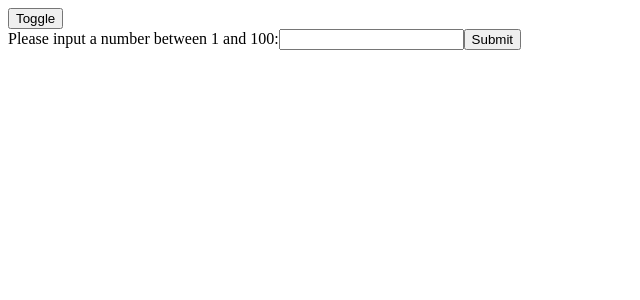
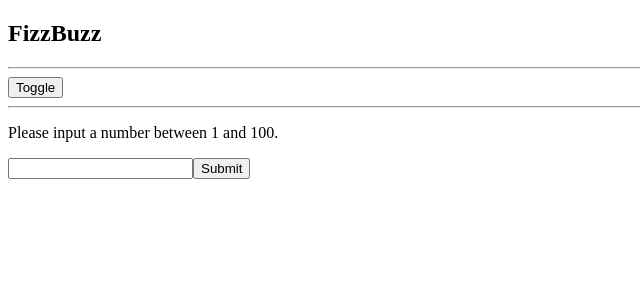
Before and after one commit to Brandonprs/Hangboard, a React app: page / in a window 1280 px wide. Shown: the top 300 px of the page, without its empty margins (0-640 px from the left). Built offline with nearby package versions, Linux system fonts and the light colour scheme.

Commit message:
Adding redux handling to toggle, user input components

```diff
--- a/package.json
+++ b/package.json
@@ -36,6 +36,10 @@
     "prop-types": "^15.6.2",
     "react": "^16.4.2",
     "react-dom": "^16.4.2",
+    "react-redux": "^5.0.7",
+    "redux": "^4.0.0",
+    "redux-logger": "^3.0.6",
+    "redux-thunk": "^2.3.0",
     "webpack-dev-server": "^3.1.5"
   }
 }
--- /dev/null
+++ b/src/actions/index.js
@@ -0,0 +1,19 @@
+export function submit (text) {
+    return {
+        type: 'CLICKED_SUBMIT',
+        text,
+        submitted: true
+    };
+}
+export function change (text) {
+    return {
+        type: 'CHANGED',
+        text,
+        submitted: false
+    };
+}
+export function toggle () {
+    return {
+        type: 'TOGGLED'
+    };
+}
--- a/src/components/Toggle.js
+++ b/src/components/Toggle.js
@@ -1,14 +1,17 @@
 import React from 'react';
 import PropTypes from 'prop-types';
 
-function Toggle ({onToggle}){
-    return (
-        <button onClick={onToggle}>Toggle</button>
-    );
+class Toggle extends React.Component {
+    render() {
+        return (
+            <button onClick={() => onToggleClick()}>Toggle</button>
+        )
+    }
+
 }
-
 Toggle.propTypes = {
-    onToggle: PropTypes.func.isRequired
+    onToggleClick: PropTypes.func.isRequired,
+    toggled: PropTypes.bool.isRequired
 };
 
 export default Toggle;
--- a/src/components/UserInput.js
+++ b/src/components/UserInput.js
@@ -1,26 +1,30 @@
 import React from 'react';
 import PropTypes from 'prop-types';
 
-function UserInput ({onSubmit, onChange, inputNumber}){
-    return (
-        <form onSubmit={onSubmit}>
-            <label>
-                Please input a number between 1 and 100:
-                <input type="text" value={inputNumber} onChange={onChange} />
-            </label>
-            <input type="submit" value="Submit" />
-        </form>
-    );
+class UserInput extends React.Component  {
+    render() {
+        return (
+            <form onSubmit={this.props.onSubmit}>
+                <label>
+                    <p>{this.props.messageText}</p>
+                    <input type="text" value={this.props.currentText} onChange={this.props.onChange} />
+                </label>
+                <input type="submit" value="Submit" />
+            </form>
+        )
+    }
 }
 
 UserInput.propTypes = {
     onSubmit: PropTypes.func.isRequired,
-    onChange: PropTypes.func.isRequired,
-    inputNumber: PropTypes.string
+    onChange: PropTypes.func,
+    currentText: PropTypes.string,
+    messageText: PropTypes.string.isRequired
 };
 
 UserInput.defaultProps = {
-    currentText: ''
+    currentText: '',
+    messageText: 'Please input a number between 1 and 100'
 };
 
 export default UserInput;
--- a/src/containers/App.js
+++ b/src/containers/App.js
@@ -1,55 +1,15 @@
 import React from 'react';
+import UserInputContainer from '../containers/UserInputContainer';
+import ToggleContainer from '../containers/ToggleContainer';
 
+const App = () => (
+    <div>
+      <h2>FizzBuzz</h2>
+      <hr/>
+      <ToggleContainer />
+      <hr/>
+      <UserInputContainer />
+    </div>
+  )
 
-import UserInput from '../components/UserInput';
-import Toggle from '../components/Toggle';
-import FizzBuzz from '../utils/FizzBuzz';
-
-class App extends React.Component {
-    constructor(props) {
-        super(props);
-        this.state = {
-            inputNumber: '',
-            submitted: false,
-            fizz: true
-        };
-
-        this.handleChange = this.handleChange.bind(this);
-        this.handleSubmit = this.handleSubmit.bind(this);
-        this.handleToggle = this.handleToggle.bind(this);
-
-    }
-
-    handleSubmit(event) {
-        event.preventDefault();
-        this.setState({ submitted: true });
-    }
-
-    handleChange(event) {
-        this.setState({ inputNumber: event.target.value, submitted: false });
-    }
-
-    handleToggle(event) {
-        this.setState({ fizz: !this.state.fizz });
-        console.log(this.state.fizz);
-    }
-
-
-    render() {
-        const {inputNumber, submitted} = this.state;
-
-        return (
-            <React.Fragment>
-                <Toggle onToggle={this.handleToggle} />
-                <UserInput
-                    onSubmit={this.handleSubmit}
-                    onChange={this.handleChange}
-                    currentText={inputNumber}
-                />
-                <p>{ submitted ? inputNumber : ''}</p>
-            </React.Fragment>
-        );
-    }
-}
-
-export default App;
+  export default App
--- /dev/null
+++ b/src/containers/ToggleContainer.js
@@ -0,0 +1,31 @@
+import React from 'react';
+import Toggle from '../components/Toggle';
+import { connect } from 'react-redux';
+import { toggle } from '../actions/index';
+
+const ToggleContainer = ({toggle, toggled}) => {
+    return (
+        <Toggle
+            toggled={toggled}
+            onToggle={() => toggle()}
+        />
+    );
+
+}
+
+const mapStateToProps = (state) => {
+    return {
+        toggled: state.toggled
+    }
+
+}
+const mapDispatchToProps = (dispatch) => {
+    return {
+        onToggleClick: () => {
+            dispatch(toggle())
+        }
+    }
+}
+
+
+export default connect(mapStateToProps, mapDispatchToProps)(ToggleContainer);
--- /dev/null
+++ b/src/containers/UserInputContainer.js
@@ -0,0 +1,57 @@
+import React from 'react';
+import UserInput from '../components/UserInput';
+import { connect } from 'react-redux';
+import { submit, change } from '../actions/index';
+import {bindActionCreators} from 'redux';
+
+
+
+const UserInputContainer = ({currentText, messageText}) => {
+    return (
+        <UserInput
+            onSubmit={ (e) => {
+                e.preventDefault()
+                submit(currentText)
+            }}
+            onChange={ (e) => {
+                e.preventDefault()
+                change(currentText)
+            }}
+            currentText={currentText}
+            messageText={messageText}
+        />
+    )
+}
+
+const getMessageText = (state) => {
+    switch(state.toggled){
+        case true:
+            return 'Please input a string to see it reversed.'
+        case false:
+            return 'Please input a number between 1 and 100.'
+        default:
+            return 'Please input a number between 1 and 100.'
+    }
+
+}
+
+const mapStateToProps = (state) => {
+    return {
+        currentText: state.currentText,
+        submitted: state.submitted,
+        messageText: getMessageText(state)
+
+    }
+
+}
+const mapDispatchToProps = (dispatch) => {
+    bindActionCreators(
+        {
+            submit,
+            change
+        },
+        dispatch
+    );
+}
+
+export default connect(mapStateToProps, mapDispatchToProps)(UserInputContainer);
--- a/src/index.js
+++ b/src/index.js
@@ -1,11 +1,25 @@
-import React from 'react';
-import ReactDOM from 'react-dom';
+import React from 'react'
+import { render } from 'react-dom'
+import { createStore, applyMiddleware } from 'redux'
+import { Provider } from 'react-redux'
+import { createLogger } from 'redux-logger'
+import thunk from 'redux-thunk'
+import reducer from '../src/reducers/reducer'
+import App from '../src/containers/App'
 
+const middleware = [ thunk ];
+if (process.env.NODE_ENV !== 'production') {
+    middleware.push(createLogger());
+}
 
-import App from './containers/App';
+const store = createStore(
+    reducer,
+    applyMiddleware(...middleware)
+)
 
-
-ReactDOM.render(
-    <App />,
+render(
+    <Provider store={store}>
+        <App />
+    </Provider>,
     document.getElementById('root')
-);
+)
--- a/src/reducers/reducer.js
+++ b/src/reducers/reducer.js
@@ -1,17 +1,39 @@
-import {createStore} from 'redux';
+const reducer = (state = [], action) => {
+    switch (action.type) {
+        case 'CLICKED_SUBMIT':
+            return [
+                ...state,
+                {
+                    currentText: action.text,
+                    submitted: state.submitted,
+                    toggled: state.toggled
+                }
+            ];
+        case 'TOGGLED':
+            return [
+                ...state,
+                {
+                    currentText: state.currentText,
+                    submitted: state.submitted,
+                    toggled: !state.toggled
+                }
+            ];
+        case 'CHANGED':
+            console.log(state);
+            return [
+                ...state,
+                {
+                    currentText: action.text,
+                    submitted: false,
+                    toggled: state.toggled
+                }
 
-const inputChanger = (state = 0, action) => {
-    if (action.type === 'SUBMIT') {
-        return action.value;
-    } else {
-        return state;
+            ]
+
+        default:
+            return state;
     }
-
 }
 
-const store = createStore(inputChanger);
-const render = () => {
-    document.body.innerText = store.getState();
-}
-store.subscribe (render);
-render();
+
+export default reducer;
--- a/webpack.config.js
+++ b/webpack.config.js
@@ -21,5 +21,7 @@ module.exports = {
     ]
   },
 
-  plugins: [HtmlWebpackPluginConfig]
+  plugins: [HtmlWebpackPluginConfig],
+
+  devtool: "#inline-source-map"
 };
```
Also changed, not shown: src/utils/StringReverse.js (added, +7 -0 lines), 1 other file (tests, documents, lock files or other folders).
